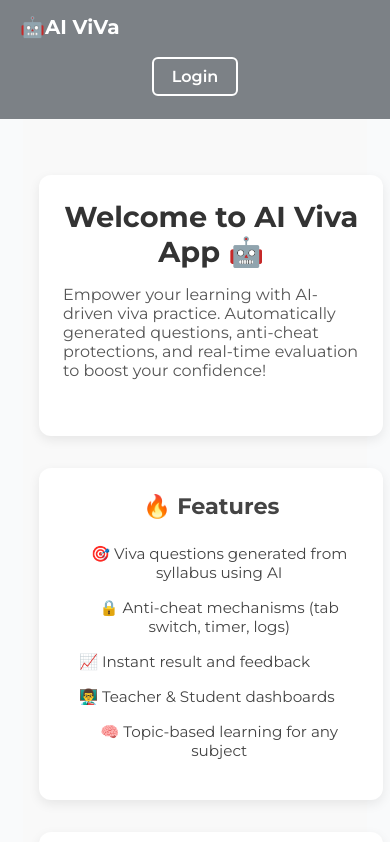
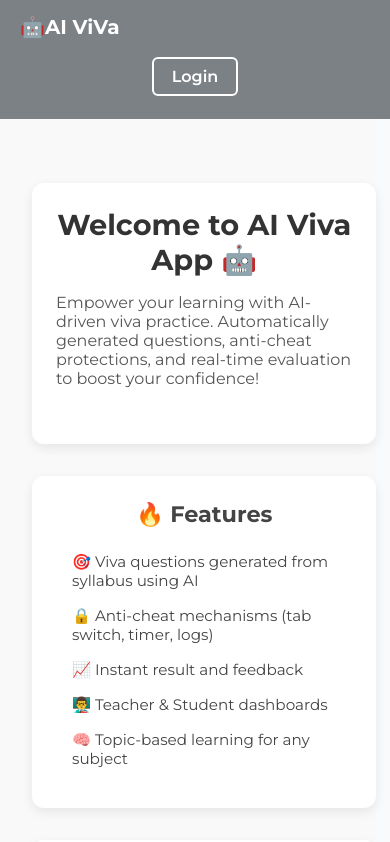
Before and after one commit to Sarbaj/Viva_main, a React (Vite) app in the folder viva-app/: page / in a window 390 px wide. Shown: the top 842 px of the page. Built offline with nearby package versions, Linux system fonts and the light colour scheme; no server answers; a web font is replaced by a local one.

Commit message:
finalresponsivecss

```diff
--- a/viva-app/src/CSS/home.css
+++ b/viva-app/src/CSS/home.css
@@ -1,6 +1,6 @@
 /* Base Styles */
 .home-container {
-  width: 80%;
+  width: 100%;
   min-height: 100vh;
   padding: 2rem;
   font-family: "Poppins", sans-serif;
@@ -202,6 +202,13 @@
 }
 
 @media (max-width: 480px) {
+  .home-container {
+  width: 80%;
+  min-height: 100vh;
+  padding: 2rem;
+  font-family: "Poppins", sans-serif;
+  background: #f9f9f9;
+}
   .start-btn {
     width: 100%;
     padding: 10px 16px;
--- a/viva-app/src/PAGE/Home.jsx
+++ b/viva-app/src/PAGE/Home.jsx
@@ -54,7 +54,6 @@ function FeatureCard({ icon, title, description }) {
   <>
   {userstatus === false ? (
   <>
-  <center>
     <div className="home-container">
       {/* Hero Section */}
       <div className="hero-section">
@@ -130,7 +129,6 @@ function FeatureCard({ icon, title, description }) {
 
       </div>
     </div>
-    </center>
   </>
 ) : (
   ''
```
